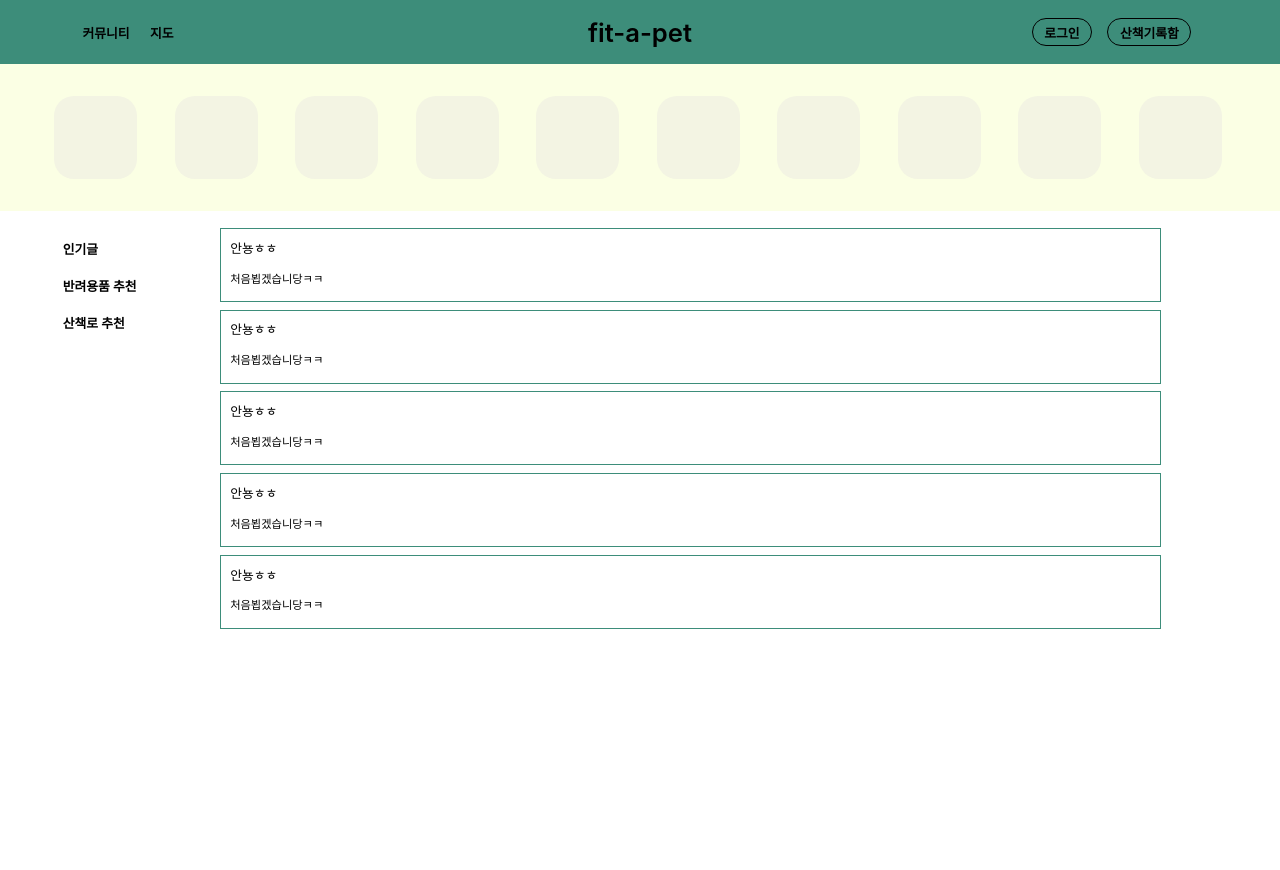
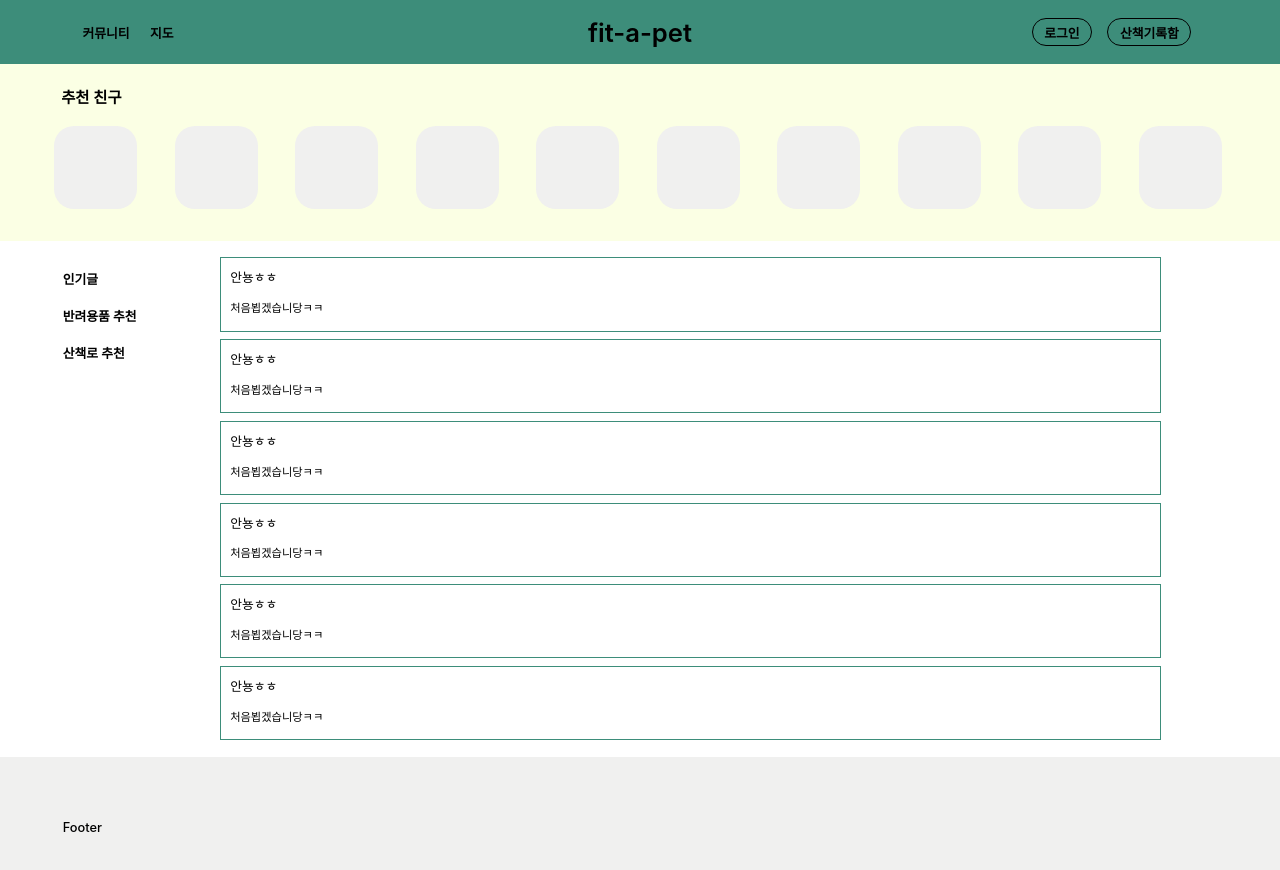
Before and after one commit to umhye1/Fit-a-PetFE, a React (Create React App) app: page /feed in a window 1280 px wide. Shown: the top 870 px of the page. Before the commit the page ends 800 px from the top, so only its background shows below. Built offline with nearby package versions, Linux system fonts and the light colour scheme.

Commit message:
ui/footer추가

```diff
--- a/src/App.js
+++ b/src/App.js
@@ -3,7 +3,7 @@ import React, { useState } from 'react';
 
 import Header from './components/Header/Header';
 import HeaderMenu from './components/HeaderMenu/HeaderMenu';
-// import TabBar from './components/TabBar/TabBar';
+import { Footer } from './components/Footer/Footer';
 
 import Feed from './pages/Community/Feed/Feed';
 import PetPhoto from './pages/Community/PetPhoto/PetPhoto';
@@ -51,6 +51,7 @@ function App() {
           <Route path="/feed" element={<Feed />} />
           <Route path="/petphoto" element={<PetPhoto />} />
         </Routes>
+        <Footer/>
       </Router>
     </>
   );
--- /dev/null
+++ b/src/components/Footer/Footer.jsx
@@ -0,0 +1,22 @@
+import React from 'react'
+import styled from 'styled-components'
+
+const FooterContainer = styled.div`
+    width: 100%;
+    height: 20vw;
+    background-color: #F0F0EF;
+`;
+
+const FooterP = styled.div`
+    padding: 4.9vw;
+    font-size: 1vw;
+    font-weight: 500;
+`;
+
+export const Footer = () => {
+  return (
+    <FooterContainer>
+        <FooterP>Footer</FooterP>
+    </FooterContainer>
+  )
+}
--- a/src/pages/Community/Feed/Feed.jsx
+++ b/src/pages/Community/Feed/Feed.jsx
@@ -105,6 +105,10 @@ const Feed = () => {
                     <FeedTitle>안뇽ㅎㅎ</FeedTitle>
                     <FeedP>처음뵙겠습니당ㅋㅋ</FeedP>
                 </FeedBox>
+                <FeedBox>
+                    <FeedTitle>안뇽ㅎㅎ</FeedTitle>
+                    <FeedP>처음뵙겠습니당ㅋㅋ</FeedP>
+                </FeedBox>
             </FeedContainer>
         </MainContainer>
     </CommunityContainer>
--- a/src/pages/Community/RecommendWalkMate/RecommendWalkMate.jsx
+++ b/src/pages/Community/RecommendWalkMate/RecommendWalkMate.jsx
@@ -7,14 +7,27 @@ const Container = styled.div`
     flex-direction: row;
     margin : 1.0417vw 2.7778vw ;
 `;
+
+const TitleBox = styled.div`
+    font-size: 1.2vw;
+    font-weight: 600;
+    padding: 0.6vw 0vw 0vw 2vw;
+`;
+
 const FriendBox = styled.div`
+    display: flex;
+    flex-direction: column;
+`;
+
+const PhotoContainer = styled.div`
     display: flex;
     flex-direction: row;
 `;
+
 const PhotoBox = styled.div`
     width : 6.5vw;
     height: 6.5vw;
-    background-color: #F3F4E3;
+    background-color: #F0F0EF;
     border-radius: 20px;
     margin: 1.4583vw;
 `;
@@ -23,6 +36,8 @@ const RecommendWalkMate = () => {
   return (
     <Container>
         <FriendBox>
+            <TitleBox>추천 친구</TitleBox>
+            <PhotoContainer>
                 <PhotoBox/>
                 <PhotoBox/>
                 <PhotoBox/>
@@ -33,6 +48,7 @@ const RecommendWalkMate = () => {
                 <PhotoBox/>
                 <PhotoBox/>
                 <PhotoBox/>
+            </PhotoContainer>
         </FriendBox>
 
     </Container>
--- a/src/pages/Home/Home.jsx
+++ b/src/pages/Home/Home.jsx
@@ -8,15 +8,25 @@ const HomeContainer = styled.div`
   display: flex;
   flex-direction: column;
   align-items: center;
-  // justify-content: center;
   background-color: #FBFFE4;
-
 `;
 
+const HomeTitle = styled.div`
+  font-size: 5vw;
+  font-weight: 800;
+  padding: 15vw 0vw 3vw 0vw;
+`;
+
+const HomeP = styled.div`
+  font-size: 2vw;
+  font-weight: 600;
+`;
 
 export const Home = () => {
   return (
     <HomeContainer>
+      <HomeTitle>Fit-a-Pet</HomeTitle>
+      <HomeP>반려인을 위한 반려동물 산책 플랫폼</HomeP>
     </HomeContainer>
   )
 }
```
Lines whose indentation alone changed are shown as unchanged.
